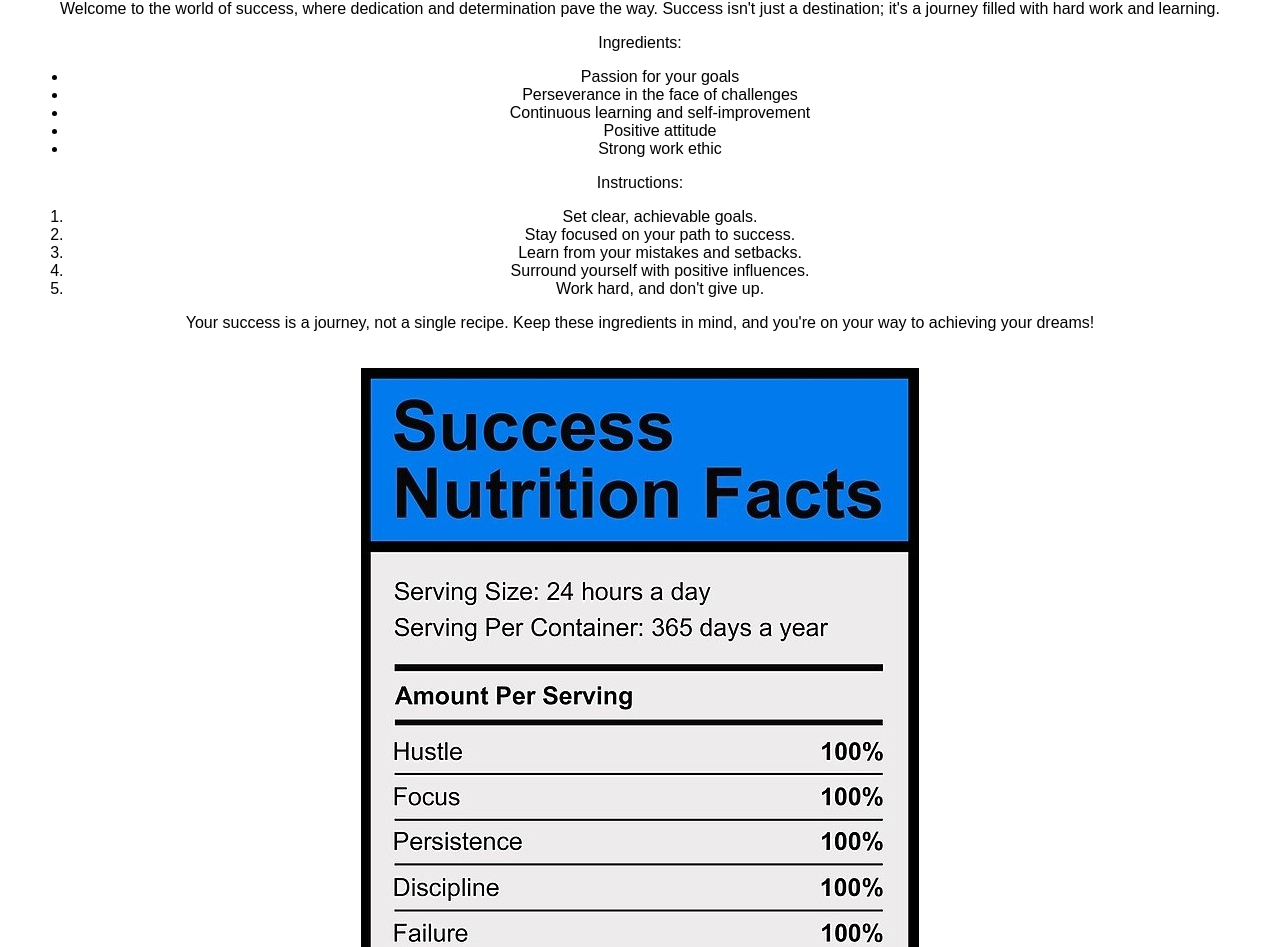
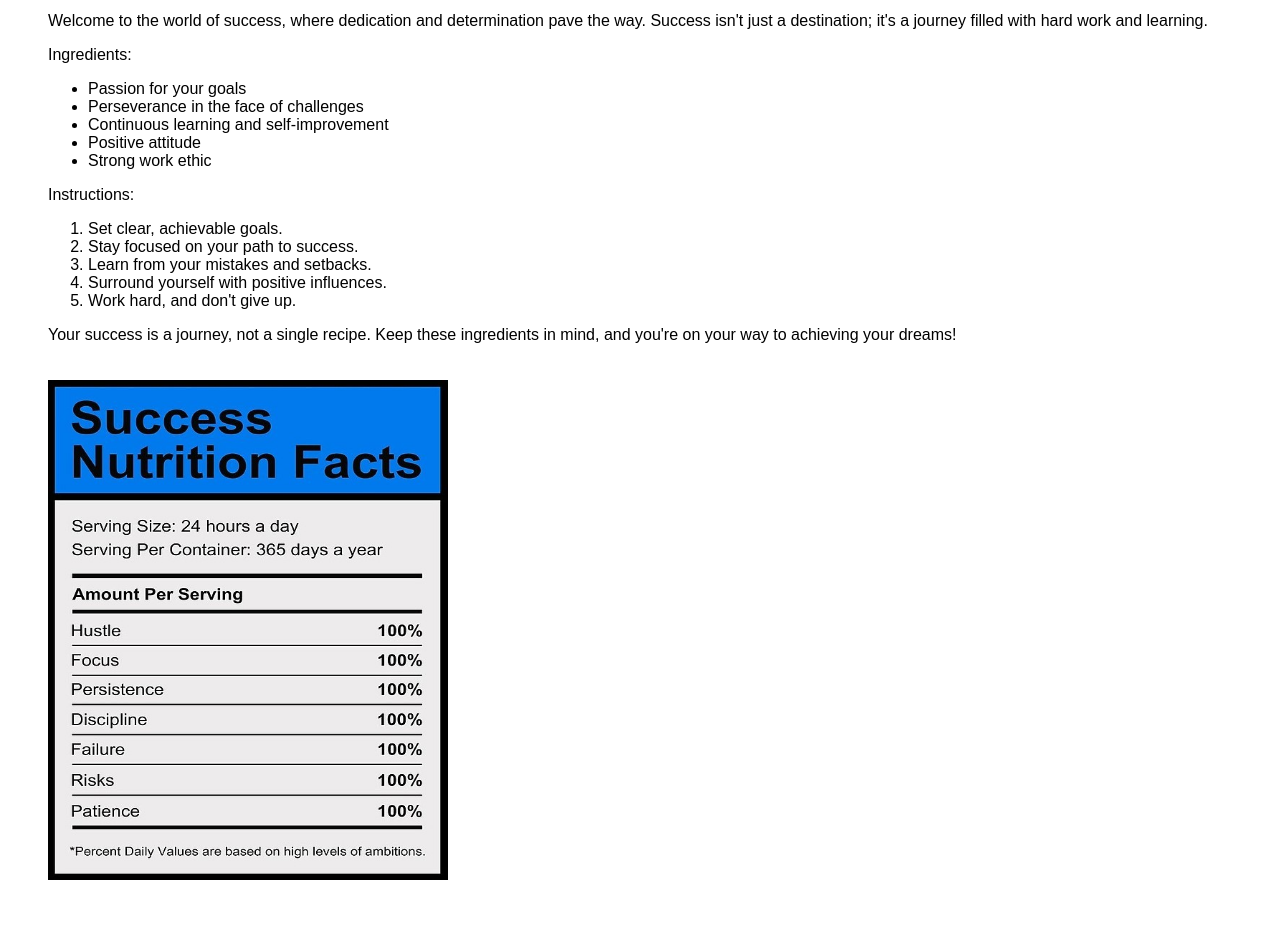
Before and after one commit to teeseira/terraform-beginner-bootcamp-2023, a plain HTML site: page public/success/index.html in a window 1280 px wide. Shown: the part 108-1055 px from the top of the page. After the commit the page ends 1032 px from the top, so only its background shows below. Drawn offline with Linux system fonts and the light colour scheme.

```diff
--- a/public/success/index.html
+++ b/public/success/index.html
@@ -10,7 +10,13 @@
             background-size: cover;
             background-repeat: no-repeat;
             font-family: Arial, sans-serif;
-            text-align: center;
+            text-align: left; /* Align text to the left */
+        }
+        .recipe {
+            background-color: rgba(255, 255, 255, 0.7); /* Semi-transparent white background for content */
+            padding: 20px;
+            border-radius: 10px;
+            margin: 20px; /* Add some margin to center the content on the left */
         }
         h1 {
             color: #0077B6; /* Your choice of text color */
@@ -18,11 +24,6 @@
         img {
             max-width: 100%;
             margin-top: 20px;
-        }
-        .recipe {
-            background-color: rgba(255, 255, 255, 0.7); /* Semi-transparent white background for content */
-            padding: 20px;
-            border-radius: 10px;
         }
     </style>
 </head>
@@ -47,7 +48,7 @@
             <li>Work hard, and don't give up.</li>
         </ol>
         <p>Your success is a journey, not a single recipe. Keep these ingredients in mind, and you're on your way to achieving your dreams!</p>
-        <img src="assets/success.jpg" alt="Success Image" />
+        <img width="400" height="500" src="assets/success.jpg" alt="Success Image" />
     </div>
 </body>
 </html>
```
Also changed, not shown: public/avatar/error.html (+1 -1 lines), public/avatar/index.html (+3 -2 lines), public/success/error.html (+1 -1 lines), 4 other files.
